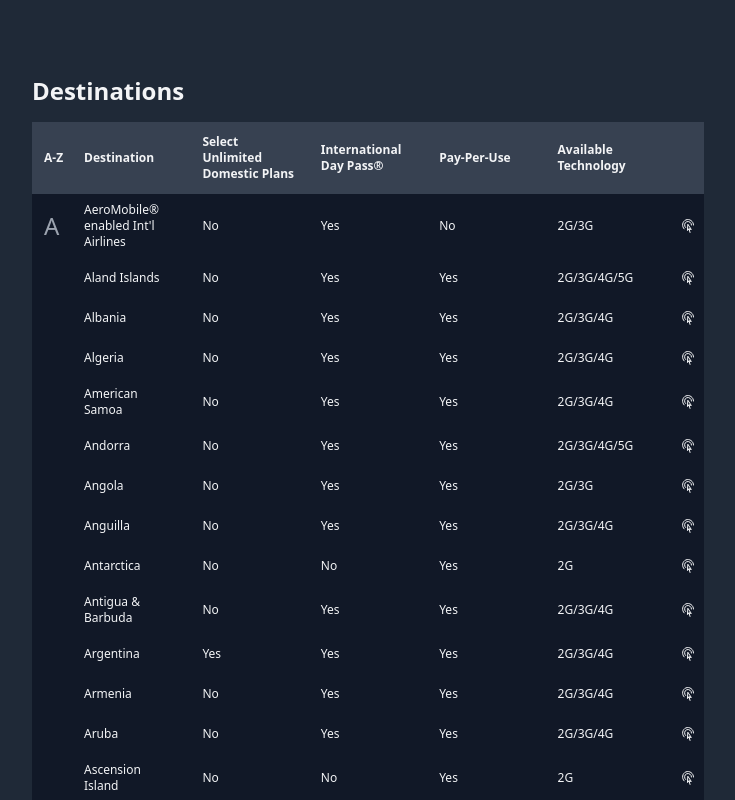
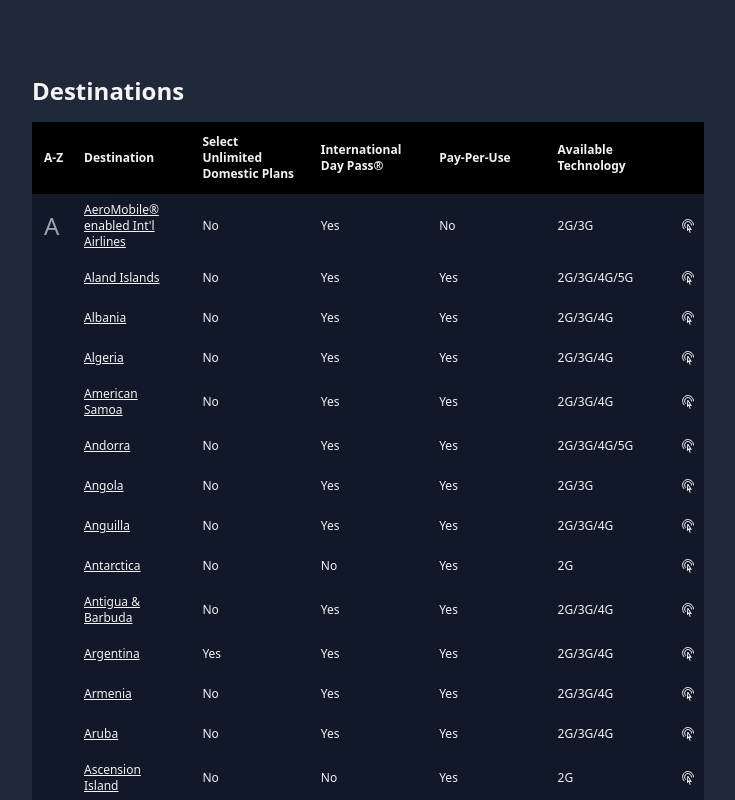
Before and after one commit to radovanbotik/roaming, a React (Vite) app: page / in a window 1280 px wide. Shown: the part 800-1600 px from the top of the page, without its empty margins (272-1007 px from the left). Built offline with nearby package versions, Linux system fonts and the light colour scheme.

Commit message:
sticky header

```diff
--- a/src/idp/hero/Form.jsx
+++ b/src/idp/hero/Form.jsx
@@ -42,7 +42,7 @@ const Form = props => {
                   setUserSearch(e.target.value);
                 }}
                 required
-                className=" indent-2 block w-full text-gray-800 rounded-md border-0 py-1.5 shadow-sm ring-1 ring-inset ring-gray-300 placeholder:text-gray-800 focus:ring-2 focus:ring-inset focus:ring-indigo-600 sm:text-sm sm:leading-6"
+                className="bg-white indent-2 block w-full text-gray-800 rounded-md border-0 py-1.5 shadow-sm ring-1 ring-inset ring-gray-300 placeholder:text-gray-800 focus:ring-2 focus:ring-inset focus:ring-indigo-600 sm:text-sm sm:leading-6"
               />
             </div>
           </div>
--- a/src/idp/hero/Hero.jsx
+++ b/src/idp/hero/Hero.jsx
@@ -14,8 +14,6 @@ const Hero = () => {
     });
     setDestination(result);
   };
-
-  console.log(destinationsData);
 
   return (
     <section className="bg-gray-800 text-gray-100">
--- a/src/idp/list/List.jsx
+++ b/src/idp/list/List.jsx
@@ -4,8 +4,8 @@ import Table from "./Table";
 const List = props => {
   const { setDestination, setOpen } = props;
   return (
-    <section className="bg-gray-800 text-gray-100">
-      <div className="container mx-auto flex flex-col items-center px-4 py-4 md:py-8 md:px-10 lg:px-8 xl:max-w-3xl">
+    <section className="bg-gray-800 text-gray-100 ">
+      <div className="container mx-auto flex flex-col items-center px-4 py-4 md:py-8 md:px-10 lg:px-8 xl:max-w-3xl ">
         <Table setDestination={setDestination} setOpen={setOpen} />
       </div>
     </section>
--- a/src/idp/list/Table.jsx
+++ b/src/idp/list/Table.jsx
@@ -30,9 +30,9 @@ const keys = Object.keys(letterKey);
 const Table = props => {
   const { setDestination, setOpen } = props;
   return (
-    <div className="container p-2 mx-auto sm:p-4 dark:text-gray-100">
+    <div className="container p-2 mx-auto sm:p-4 dark:text-gray-100 ">
       <h2 className="mb-4 text-2xl font-semibold leading-tight">Destinations</h2>
-      <div className="overflow-x-auto">
+      <div className="overflow-x-auto overflow-y-auto max-h-[54rem] no-scrollbar">
         <table className="p-6 w-full text-xs text-left  table-fixed">
           <colgroup>
             <col className="w-10" />
@@ -45,13 +45,13 @@ const Table = props => {
           </colgroup>
           <thead>
             <tr className="dark:bg-gray-700">
-              <th className="p-3 whitespace-nowrap">A-Z</th>
-              <th className="p-3 break-words">Destination</th>
-              <th className="p-3 break-words">Select Unlimited Domestic Plans</th>
-              <th className="p-3">International Day Pass®</th>
-              <th className="p-3">Pay-Per-Use</th>
-              <th className="p-3">Available Technology</th>
-              <th className="p-3">
+              <th className="p-3 whitespace-nowrap top-0 sticky bg-black">A-Z</th>
+              <th className="p-3 break-words  top-0 sticky bg-black">Destination</th>
+              <th className="p-3 break-words top-0 sticky bg-black">Select Unlimited Domestic Plans</th>
+              <th className="p-3 top-0 sticky bg-black">International Day Pass®</th>
+              <th className="p-3 top-0 sticky bg-black">Pay-Per-Use</th>
+              <th className="p-3 top-0 sticky bg-black">Available Technology</th>
+              <th className="p-3 top-0 sticky bg-black">
                 <span className="sr-only">Edit</span>
               </th>
             </tr>
@@ -69,7 +69,15 @@ const Table = props => {
 
                       <>
                         <td className="px-3 py-2">
-                          <p>{country.country}</p>
+                          <p
+                            className="underline cursor-pointer"
+                            onClick={e => {
+                              setDestination(country);
+                              setOpen(true);
+                            }}
+                          >
+                            {country.country}
+                          </p>
                         </td>
                         <td className="px-3 py-2">
                           <span>{country.sudp ? "Yes" : "No"}</span>
--- a/src/index.css
+++ b/src/index.css
@@ -71,3 +71,16 @@ button:focus-visible {
 @tailwind base;
 @tailwind components;
 @tailwind utilities;
+
+@layer utilities {
+  /* Hide scrollbar for Chrome, Safari and Opera */
+  .no-scrollbar::-webkit-scrollbar {
+    display: none;
+  }
+
+  /* Hide scrollbar for IE, Edge and Firefox */
+  .no-scrollbar {
+    -ms-overflow-style: none; /* IE and Edge */
+    scrollbar-width: none; /* Firefox */
+  }
+}
```
